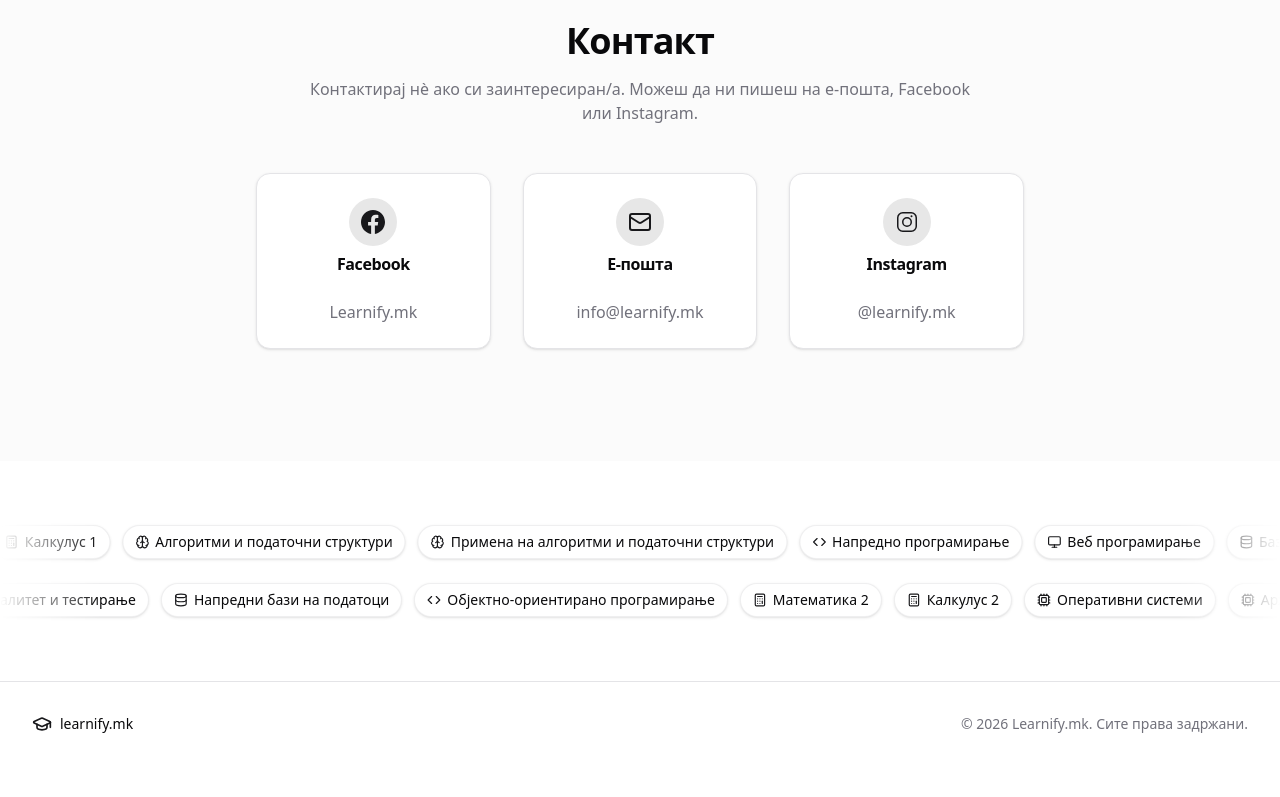
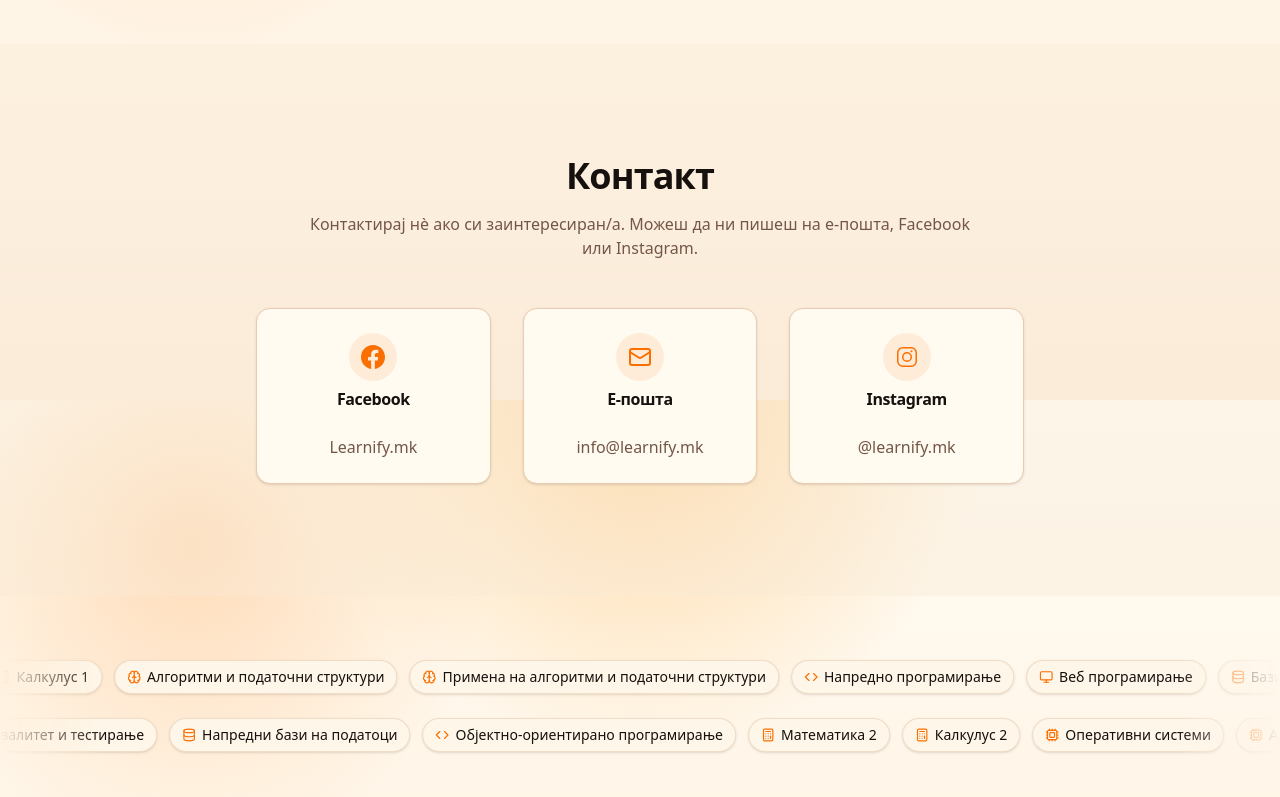
Before and after one commit to Delemangi/learnify, a React (Vite) app: page / in a window 1280 px wide. Shown: the part 2000-2797 px from the top of the page. Before the commit the page ends 2766 px from the top, so only its background shows below. Built offline with nearby package versions, Linux system fonts and the light colour scheme.

Commit message:
Update design

```diff
--- a/src/components/courses-section.tsx
+++ b/src/components/courses-section.tsx
@@ -12,7 +12,7 @@
   const Icon = ICON_MAP[course.icon];
 
   return (
-    <div className="flex h-full items-center gap-2.5 rounded-lg border border-border/60 px-3 py-2.5 transition-colors hover:border-primary/30 hover:bg-primary/5">
+    <div className="flex h-full items-center gap-2.5 rounded-lg border border-border/60 bg-background/70 px-3 py-2.5 transition-colors hover:border-primary/30 hover:bg-primary/5">
       <Icon className="h-4 w-4 shrink-0 text-primary" />
       <span className="text-sm font-medium leading-tight">{course.title}</span>
     </div>
@@ -31,7 +31,7 @@
   );
 
   return (
-    <div>
+    <div className="rounded-2xl border border-border/60 bg-card/80 p-5 shadow-[0_24px_60px_-36px_rgba(0,0,0,0.38)] backdrop-blur-sm dark:bg-card/90 dark:shadow-[0_28px_72px_-40px_rgba(0,0,0,0.82)] sm:p-6">
       <h3 className="mb-3 text-xs font-semibold uppercase tracking-wider text-muted-foreground">
         {semesterLabels[semester]} семестар
       </h3>
@@ -49,9 +49,13 @@
 
 export const CoursesSection = () => (
   <section
-    className="bg-muted/40 py-20 sm:py-28"
+    className="relative overflow-hidden py-20 sm:py-28"
     id="courses"
   >
+    <div className="pointer-events-none absolute inset-0 -z-10">
+      <div className="absolute left-0 top-24 h-72 w-72 -translate-x-1/3 rounded-full bg-primary/8 blur-3xl sm:h-96 sm:w-96" />
+      <div className="absolute bottom-16 right-0 h-72 w-72 translate-x-1/3 rounded-full bg-accent/12 blur-3xl sm:h-96 sm:w-96" />
+    </div>
     <div className="mx-auto max-w-7xl px-4 sm:px-6 lg:px-8">
       <AnimateIn>
         <div className="text-center">
--- a/src/components/hero.tsx
+++ b/src/components/hero.tsx
@@ -17,13 +17,13 @@
           variant="secondary"
         >
           <BookOpen className="mr-1.5 h-3.5 w-3.5" />
-          Приватни часови
+          Чиста Десетка
         </Badge>
       </AnimateIn>
 
       <AnimateIn delay={100}>
         <h1 className="mx-auto max-w-4xl text-4xl font-extrabold tracking-tight sm:text-5xl lg:text-6xl">
-          Чиста Десетка
+          Learnify
         </h1>
       </AnimateIn>
 
--- a/src/index.css
+++ b/src/index.css
@@ -28,43 +28,43 @@
 
 :root {
   --radius: 0.625rem;
-  --background: oklch(1 0 0);
-  --foreground: oklch(0.141 0.005 285.823);
-  --card: oklch(1 0 0);
-  --card-foreground: oklch(0.141 0.005 285.823);
-  --primary: oklch(0.21 0.006 285.885);
-  --primary-foreground: oklch(0.985 0.001 285.823);
-  --secondary: oklch(0.967 0.001 286.375);
-  --secondary-foreground: oklch(0.21 0.006 285.885);
-  --muted: oklch(0.967 0.001 286.375);
-  --muted-foreground: oklch(0.552 0.016 285.938);
-  --accent: oklch(0.967 0.001 286.375);
-  --accent-foreground: oklch(0.21 0.006 285.885);
+  --background: oklch(0.975 0.02 78);
+  --foreground: oklch(0.18 0.01 45);
+  --card: oklch(0.99 0.016 78);
+  --card-foreground: oklch(0.18 0.01 45);
+  --primary: oklch(0.7 0.2 50);
+  --primary-foreground: oklch(0.18 0.01 45);
+  --secondary: oklch(0.9 0.07 68);
+  --secondary-foreground: oklch(0.22 0.012 45);
+  --muted: oklch(0.94 0.032 76);
+  --muted-foreground: oklch(0.48 0.045 46);
+  --accent: oklch(0.86 0.11 58);
+  --accent-foreground: oklch(0.2 0.01 45);
   --destructive: oklch(0.577 0.245 27.325);
-  --destructive-foreground: oklch(0.985 0.001 285.823);
-  --border: oklch(0.92 0.004 286.32);
-  --input: oklch(0.92 0.004 286.32);
-  --ring: oklch(0.705 0.015 286.067);
+  --destructive-foreground: oklch(0.985 0.001 85);
+  --border: oklch(0.86 0.05 64);
+  --input: oklch(0.86 0.05 64);
+  --ring: oklch(0.74 0.16 52);
 }
 
 .dark {
-  --background: oklch(0.141 0.005 285.823);
-  --foreground: oklch(0.985 0.001 285.823);
-  --card: oklch(0.141 0.005 285.823);
-  --card-foreground: oklch(0.985 0.001 285.823);
-  --primary: oklch(0.985 0.001 285.823);
-  --primary-foreground: oklch(0.21 0.006 285.885);
-  --secondary: oklch(0.274 0.006 286.033);
-  --secondary-foreground: oklch(0.985 0.001 285.823);
-  --muted: oklch(0.274 0.006 286.033);
-  --muted-foreground: oklch(0.705 0.015 286.067);
-  --accent: oklch(0.274 0.006 286.033);
-  --accent-foreground: oklch(0.985 0.001 285.823);
+  --background: oklch(0.16 0.01 45);
+  --foreground: oklch(0.96 0.01 80);
+  --card: oklch(0.2 0.012 45);
+  --card-foreground: oklch(0.96 0.01 80);
+  --primary: oklch(0.72 0.17 54);
+  --primary-foreground: oklch(0.16 0.01 45);
+  --secondary: oklch(0.28 0.03 48);
+  --secondary-foreground: oklch(0.96 0.01 80);
+  --muted: oklch(0.24 0.02 48);
+  --muted-foreground: oklch(0.76 0.03 72);
+  --accent: oklch(0.34 0.06 55);
+  --accent-foreground: oklch(0.98 0.005 85);
   --destructive: oklch(0.577 0.245 27.325);
-  --destructive-foreground: oklch(0.985 0.001 285.823);
-  --border: oklch(0.274 0.006 286.033);
-  --input: oklch(0.274 0.006 286.033);
-  --ring: oklch(0.442 0.017 285.786);
+  --destructive-foreground: oklch(0.985 0.001 85);
+  --border: oklch(0.3 0.025 48);
+  --input: oklch(0.3 0.025 48);
+  --ring: oklch(0.7 0.15 55);
 }
 
 @layer base {
@@ -94,6 +94,18 @@
     @apply bg-background text-foreground;
     font-family: system-ui, -apple-system, BlinkMacSystemFont, "Segoe UI", Roboto,
       "Helvetica Neue", Arial, "Noto Sans", sans-serif;
+    background-image:
+      radial-gradient(circle at top, oklch(0.9 0.1 68 / 0.92), transparent 34%),
+      radial-gradient(circle at 15% 18%, oklch(0.82 0.18 52 / 0.32), transparent 24%),
+      linear-gradient(180deg, oklch(0.995 0.012 80), oklch(0.955 0.03 74));
+    background-attachment: fixed;
+  }
+
+  .dark body {
+    background-image:
+      radial-gradient(circle at top, oklch(0.48 0.12 55 / 0.32), transparent 30%),
+      radial-gradient(circle at 20% 20%, oklch(0.3 0.04 38 / 0.4), transparent 24%),
+      linear-gradient(180deg, oklch(0.19 0.012 45), oklch(0.13 0.008 45));
   }
 }
 
```
